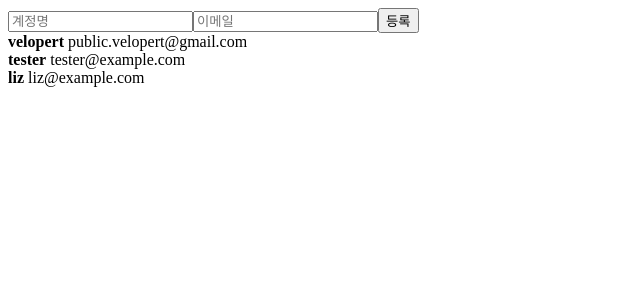
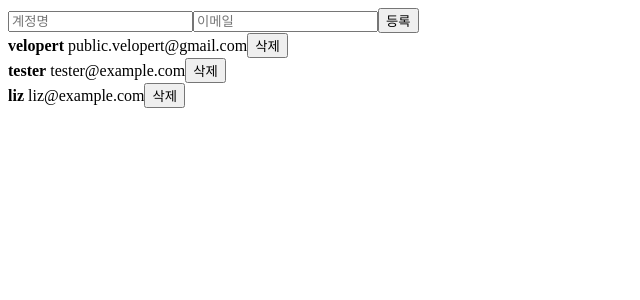
Before and after one commit to Leewonchan14/Ts_Practice, a React (Vite) app: page / in a window 1280 px wide. Shown: the top 300 px of the page, without its empty margins (0-640 px from the left). Built offline with nearby package versions, Linux system fonts and the light colour scheme.

Commit message:
feat: 각 user 에 삭제 버튼을 두어 유저 삭제 기능을 onRemove에 구현

```diff
--- a/src/App.tsx
+++ b/src/App.tsx
@@ -1,4 +1,4 @@
-import UserList, { User } from "./UserList.tsx";
+import UserList, { User, UserProps } from "./UserList.tsx";
 import CreateUser, { CreateUserProps } from "./CreateUser.tsx";
 import { useRef, useState } from "react";
 
@@ -53,6 +53,10 @@
     nextId.current += 1;
   };
 
+  const onRemove: UserProps["onRemove"] = (id) => {
+    setUsers(users.filter((user) => user.id !== id));
+  };
+
   return (
     <>
       <CreateUser
@@ -61,7 +65,7 @@
         onChange={onChange}
         onCreate={onCreate}
       />
-      <UserList users={users} />
+      <UserList users={users} onRemove={onRemove} />
     </>
   );
 }
--- a/src/UserList.tsx
+++ b/src/UserList.tsx
@@ -1,27 +1,34 @@
+interface UserListProps {
+  users: User[];
+  onRemove: UserProps["onRemove"];
+}
+
+const UserList = ({ users, onRemove }: UserListProps) => {
+  return (
+    <div>
+      {users.map((user) => (
+        <User user={user} key={user.id} onRemove={onRemove} />
+      ))}
+    </div>
+  );
+};
+
+export interface UserProps {
+  user: User;
+  onRemove: (id: number) => void;
+}
+
 export interface User {
   id: number;
   username: string;
   email: string;
 }
 
-interface UserListProps {
-  users: User[];
-}
-
-const UserList = ({ users }: UserListProps) => {
-  return (
-    <div>
-      {users.map((user) => (
-        <User user={user} key={user.id} />
-      ))}
-    </div>
-  );
-};
-
-const User = ({ user }: { user: User }) => {
+const User = ({ user, onRemove }: UserProps) => {
   return (
     <div>
       <strong>{user.username}</strong> <span>{user.email}</span>
+      <button onClick={() => onRemove(user.id)}>삭제</button>
     </div>
   );
 };
```
